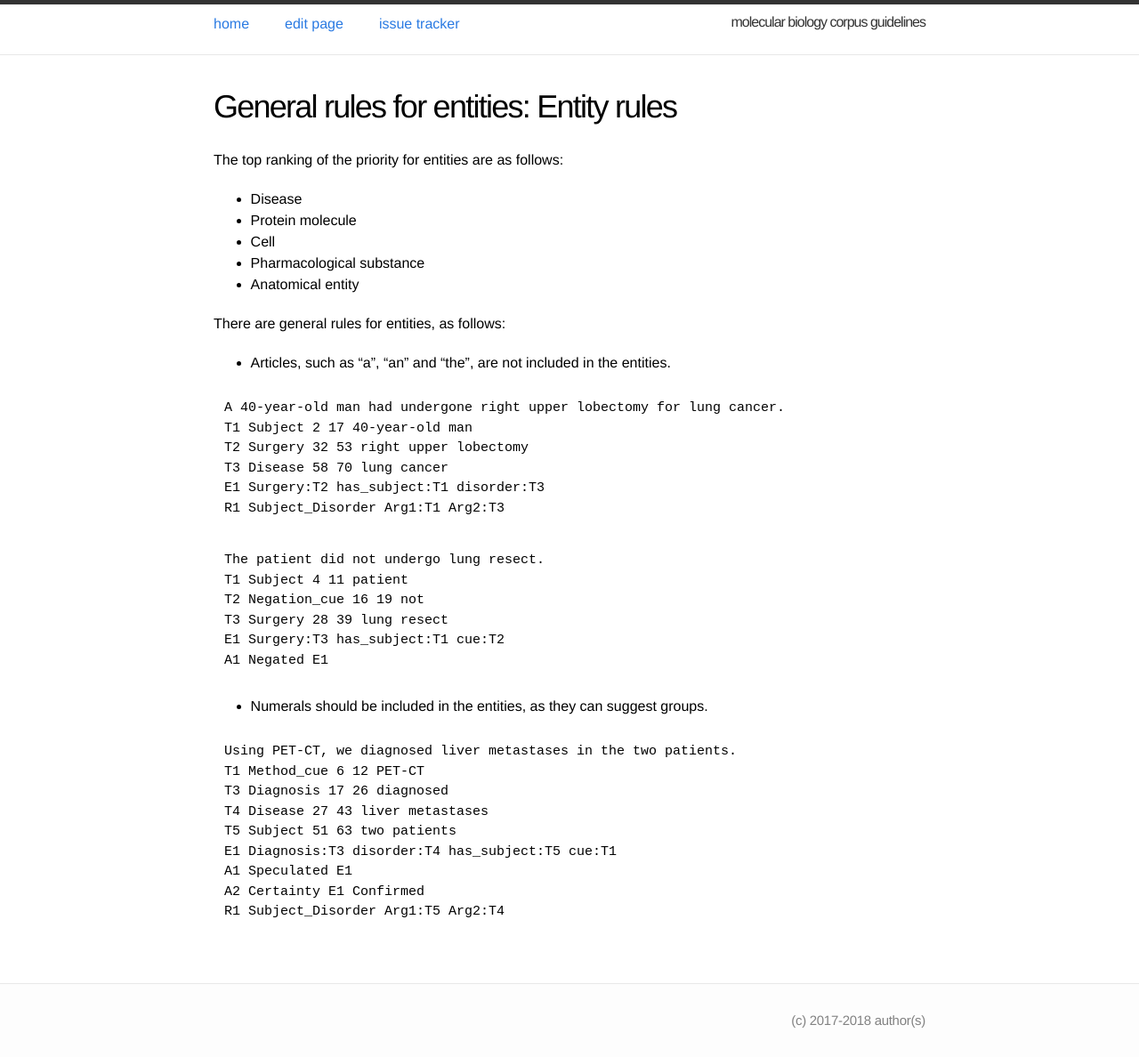
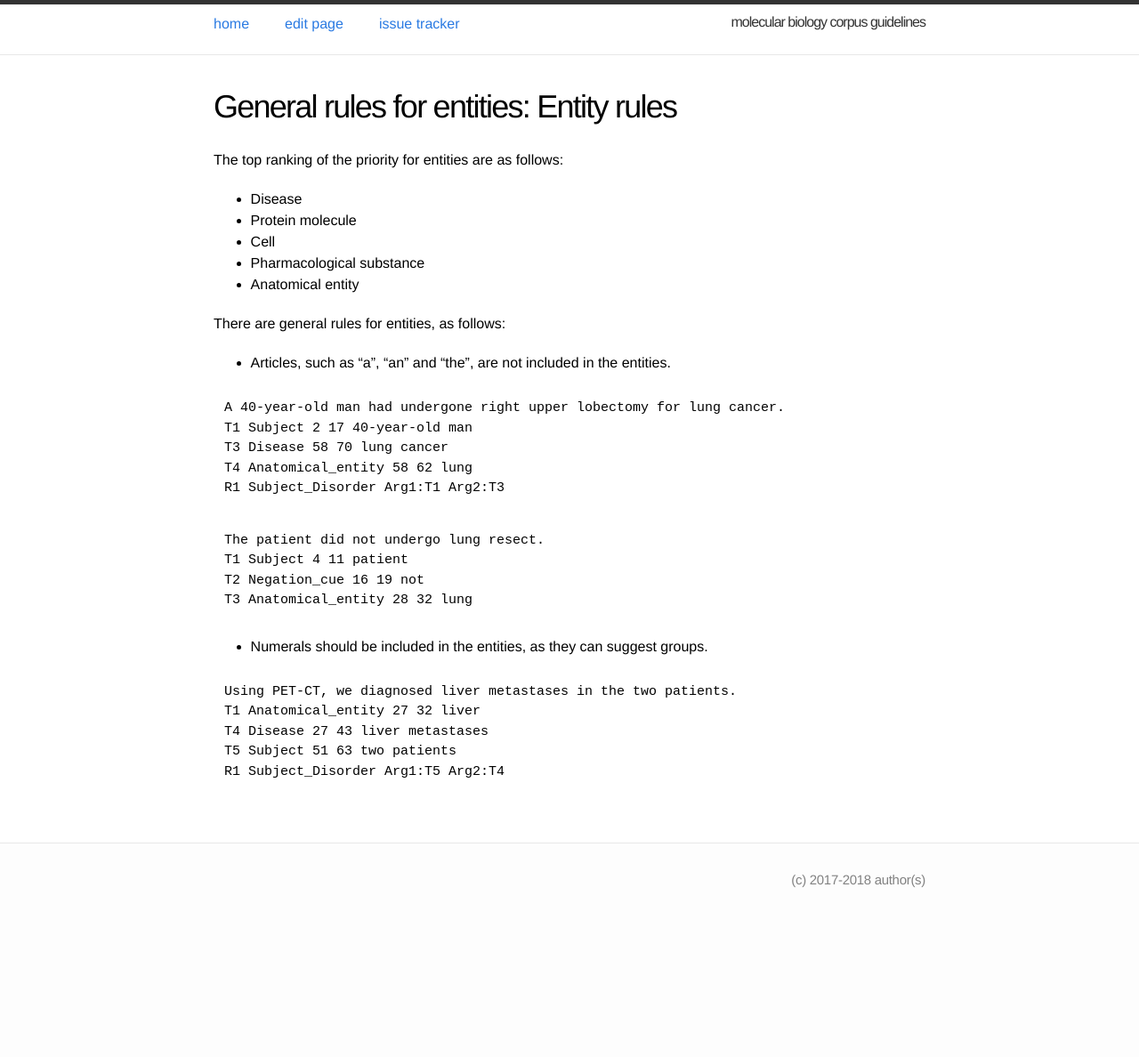
Before and after one commit to ezcatdb/molbiol_lung_corpus-guidelines, a Jekyll site: the page built from _entity/GeneralRules.md, in a window 1280 px wide. Shown: the whole page at 89% size. Built offline with Jekyll 4.4.1, drawn with Linux system fonts in a browser that asks for light colours; after the commit the page ends 1031 px from its top, so only the background shows below that.

Commit message:
Corrected sample sentences in GeneralRules.md

```diff
--- a/_entity/GeneralRules.md
+++ b/_entity/GeneralRules.md
@@ -20,31 +20,24 @@ There are general rules for entities, as follows:
 ~~~ ann
 A 40-year-old man had undergone right upper lobectomy for lung cancer.
 T1 Subject 2 17 40-year-old man
-T2 Surgery 32 53 right upper lobectomy
 T3 Disease 58 70 lung cancer
-E1 Surgery:T2 has_subject:T1 disorder:T3
+T4 Anatomical_entity 58 62 lung
 R1 Subject_Disorder Arg1:T1 Arg2:T3
 ~~~
 ~~~ ann
 The patient did not undergo lung resect.
 T1 Subject 4 11 patient
 T2 Negation_cue 16 19 not
-T3 Surgery 28 39 lung resect
-E1 Surgery:T3 has_subject:T1 cue:T2
-A1 Negated E1
+T3 Anatomical_entity 28 32 lung
 ~~~
 
  - Numerals should be included in the entities, as they can suggest groups.
 
 ~~~ ann
 Using PET-CT, we diagnosed liver metastases in the two patients.
-T1 Method_cue 6 12 PET-CT
-T3 Diagnosis 17 26 diagnosed
+T1 Anatomical_entity 27 32 liver
 T4 Disease 27 43 liver metastases
 T5 Subject 51 63 two patients
-E1 Diagnosis:T3 disorder:T4 has_subject:T5 cue:T1
-A1 Speculated E1
-A2 Certainty E1 Confirmed
 R1 Subject_Disorder Arg1:T5 Arg2:T4
 ~~~
 
```
